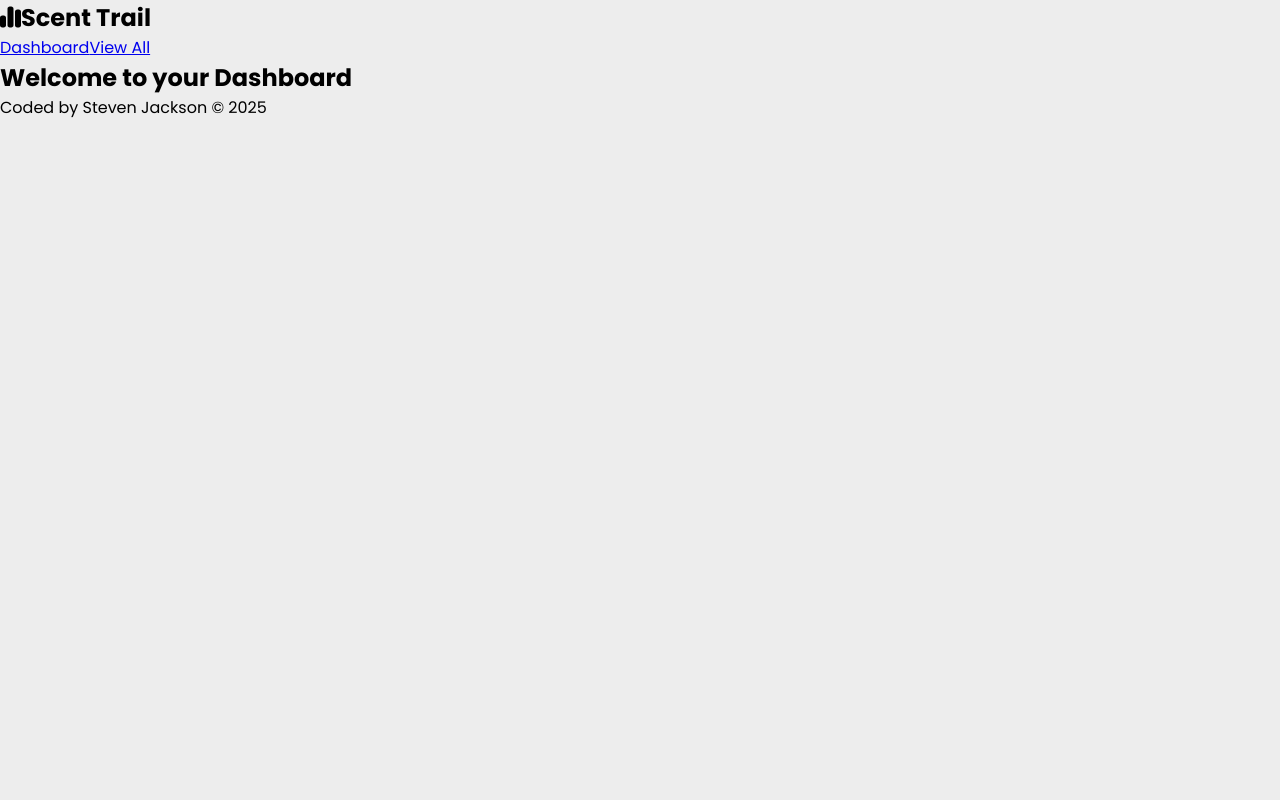
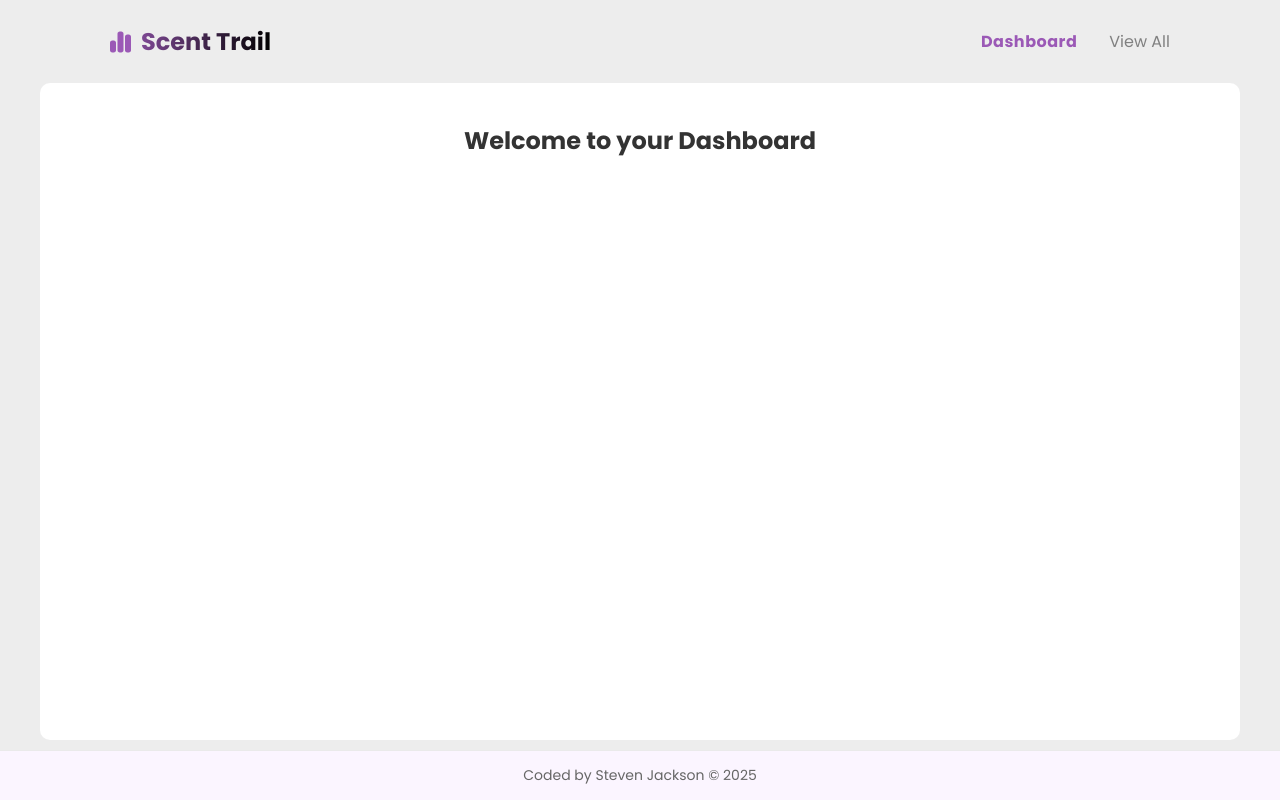
Before and after one commit to estibenjack/scent-trail, a React (Vite) app in the folder frontend/: page / in a window 1280 px wide. Built offline with nearby package versions, Linux system fonts and the light colour scheme.

Commit message:
Add modal to add and edit

```diff
--- a/frontend/src/App.css
+++ b/frontend/src/App.css
@@ -1,26 +1,41 @@
-* {
+/* BASE STYLES */
+*,
+*::before,
+*::after {
   margin: 0;
   padding: 0;
   box-sizing: border-box;
 }
 
+html,
+body {
+  height: 100%;
+  margin: 0;
+  padding: 0;
+}
+
 body {
   font-family: "Poppins", serif;
-  min-height: 100vh;
+  display: flex;
+  flex-direction: column;
+  min-height: 100%;
+}
+
+#root {
+  height: 100%;
   display: flex;
   flex-direction: column;
 }
 
-main {
-  flex: 1;
-
+/* NAV STYLES */
 .nav-container {
   display: flex;
-  flex-direction: column;
-  justify-content: center;
+  justify-content: space-between;
   align-items: center;
-  border: 1px solid red;
-  padding: 8px;
+  padding: 8px 70px;
+  max-width: 1200px;
+  margin: 16px auto;
+  width: calc(100% - 60px);
 }
 
 .nav-title {
@@ -32,7 +47,6 @@ main {
   display: inline-flex;
   align-items: center;
   gap: 10px;
-  padding: 8px 0 14px 0;
 }
 
 .nav-title-icon {
@@ -41,97 +55,322 @@ main {
 
 .nav-links {
   display: flex;
-  gap: 42px;
+  gap: 32px;
 }
 
-/* PERFUME CARD */
-.perfume-card {
-  background-color: #fff; /* White background */
-  border-radius: 8px; /* Rounded corners */
-  box-shadow: 0 4px 8px rgba(0, 0, 0, 0.1); /* Light shadow for depth */
-  padding: 20px; /* Padding inside the card */
-  margin: 10px; /* Margin between cards */
-  width: 250px; /* Set card width */
-  transition: transform 0.3s ease, box-shadow 0.3s ease; /* Smooth hover effects */
+.nav-link {
+  text-decoration: none;
+  font-size: 16px;
+  color: grey;
+  transition: color 0.3s ease;
 }
 
-.perfume-card:hover {
-  transform: translateY(-5px); /* Slight lift effect on hover */
-  box-shadow: 0 8px 16px rgba(0, 0, 0, 0.15); /* Darker shadow on hover */
+.nav-link.active {
+  color: #9b59b6;
+  font-weight: bold;
+  letter-spacing: 0.5px;
 }
 
-.perfume-card h4 {
-  font-size: 18px;
-  color: #333; /* Dark text color */
-  margin-bottom: 8px; /* Space between title and content */
-  font-weight: bold;
+/* PAGE CONTAINER STYLING */
+.page-container {
+  flex-grow: 1;
+  padding: 20px;
+  margin: 0 auto;
+  max-width: 1200px;
+  background-color: #ffffff;
+  border-radius: 10px;
+  width: calc(100% - 60px);
 }
 
-.perfume-card p {
-  font-size: 14px; /* Slightly smaller text */
-  color: #555; /* Lighter text color for paragraph */
-  margin: 4px 0; /* Spacing between paragraphs */
+.page-container .title {
+  text-align: center;
+  font-size: 24px;
+  font-weight: bold;
+  color: #333;
 }
 
-.perfume-card p:first-child {
-  margin-top: 0; /* Remove top margin from the first paragraph */
+/* DASHBOARD */
+.dashboard-container {
+  padding: 20px;
 }
 
-.perfume-card p:last-child {
-  margin-bottom: 0; /* Remove bottom margin from the last paragraph */
-}
-
-/* Optional: Add some spacing around the whole card */
-.perfume-card-container {
-  display: flex;
-  flex-wrap: wrap;
-  justify-content: space-around; /* To evenly distribute cards */
-  gap: 20px; /* Space between cards */
-}
-
-/*CARD GRID*/
-
+/* VIEW ALL */
 .view-all-container {
   padding: 20px;
-  max-width: 1200px; /* Optional: max-width for better layout on large screens */
-  margin: 0 auto; /* Centers the container horizontally */
+  max-width: 1200px;
+  margin: 0 auto;
 }
 
 .view-all-container .title {
   font-size: 24px;
   font-weight: bold;
   margin-bottom: 20px;
-  text-align: center; /* Centers the title */
+  text-align: center;
   color: #333;
 }
 
-/* The grid container that holds the perfume cards */
+/* ADD BTN */
+.add-btn {
+  background: linear-gradient(135deg, #9b59b6, #8e44ad);
+  border: none;
+  color: white;
+  font-size: 16px;
+  font-weight: bold;
+  padding: 12px 24px;
+  margin: 12px;
+  border-radius: 50px;
+  box-shadow: 0 6px 15px rgba(155, 89, 182, 0.4);
+  cursor: pointer;
+  transition: all 0.3s ease;
+}
+
+.add-btn:hover {
+  background: linear-gradient(135deg, #8e44ad, #9b59b6);
+  box-shadow: 0 10px 20px rgba(155, 89, 182, 0.6);
+}
+
+/* PERFUME CARD STYLES */
+.perfume-card {
+  background-color: #fbf5ff;
+  border-radius: 8px;
+  box-shadow: 0 4px 8px rgba(0, 0, 0, 0.1);
+  padding: 20px;
+  margin: 10px;
+  width: 250px;
+  transition: transform 0.3s ease, box-shadow 0.3s ease;
+  position: relative;
+}
+
+.perfume-card:hover {
+  transform: translateY(-2px);
+  box-shadow: 0 8px 16px rgba(0, 0, 0, 0.15);
+}
+
+.perfume-card h4 {
+  font-size: 18px;
+  color: #333;
+  font-weight: bold;
+  /* padding-top: 5px; */
+}
+
+.perfume-card h5 {
+  font-weight: normal;
+  font-style: italic;
+  margin-bottom: 10px;
+}
+
+.perfume-card p {
+  font-size: 14px;
+  color: #555;
+  margin: 4px 0;
+}
+
+.perfume-card p:first-child {
+  margin-top: 0;
+}
+
+.perfume-card p:last-child {
+  margin-bottom: 0;
+}
+
+/* CARD BTNS */
+.card-actions {
+  position: absolute;
+  top: 6px;
+  right: 8px;
+  display: flex;
+  gap: 8px;
+}
+
+.card-edit-btn,
+.card-del-btn {
+  background: transparent;
+  border: none;
+  font-size: 18px;
+  cursor: pointer;
+  color: #9b59b6;
+  opacity: 0;
+  transition: opacity 0.2s ease-in-out;
+}
+
+.perfume-card:hover .card-edit-btn,
+.perfume-card:hover .card-del-btn {
+  opacity: 1;
+}
+
+/* CARD GRID */
+.perfume-card-container {
+  display: flex;
+  flex-wrap: wrap;
+  justify-content: space-around;
+  gap: 20px;
+}
+
 .perfume-grid {
   display: grid;
-  grid-template-columns: repeat(
-    auto-fill,
-    minmax(250px, 1fr)
-  ); /* Responsive grid */
-  gap: 20px; /* Space between the cards */
-  justify-items: center; /* Center cards inside each grid item */
+  grid-template-columns: repeat(auto-fill, minmax(250px, 1fr));
+  gap: 20px;
+  justify-items: center;
 }
 
-/* Optional: Add more responsive rules */
+/* MODAL */
+.modal-overlay {
+  position: fixed;
+  top: 0;
+  left: 0;
+  right: 0;
+  bottom: 0;
+  background-color: rgba(0, 0, 0, 0.5);
+  display: flex;
+  justify-content: center;
+  align-items: center;
+  z-index: 1000;
+}
+
+.modal-content {
+  background: white;
+  padding: 24px;
+  border-radius: 8px;
+  width: 90%;
+  max-width: 500px;
+}
+
+/* FORM ELEMENTS */
+.form-group {
+  margin-bottom: 20px;
+}
+
+.form-group label {
+  display: block;
+  margin-bottom: 8px;
+}
+
+.form-group input,
+.form-group select {
+  width: 100%;
+  padding: 8px;
+  border: 1px solid #ddd;
+  border-radius: 4px;
+}
+
+.form-group .cb-input {
+  width: 40%;
+  padding: 8px;
+  border: 1px solid #ddd;
+  border-radius: 4px;
+}
+
+.season-grid {
+  display: grid;
+  grid-template-columns: repeat(2, 1fr);
+  gap: 16px;
+  margin-top: 8px;
+  justify-content: center;
+  align-items: center;
+}
+
+.checkbox-label {
+  display: flex;
+  align-items: center;
+  gap: 8px;
+}
+
+/* BUTTONS */
+.button-group {
+  display: flex;
+  gap: 12px;
+  margin-top: 24px;
+}
+
+.btn-primary {
+  background-color: #8a2be2;
+  color: white;
+  border: none;
+  padding: 10px 20px;
+  border-radius: 4px;
+  cursor: pointer;
+  flex: 1;
+}
+
+.btn-primary:hover {
+  background-color: #7b1fa2;
+}
+
+.btn-secondary {
+  background-color: #e0e0e0;
+  color: #333;
+  border: none;
+  padding: 10px 20px;
+  border-radius: 4px;
+  cursor: pointer;
+  flex: 1;
+}
+
+.btn-secondary:hover {
+  background-color: #d0d0d0;
+}
+
+/* FOOTER STYLES */
+.footer {
+  padding: 14px 0;
+  text-align: center;
+  margin-top: 10px;
+  background-color: #fbf5ff;
+  border-top: 1px solid #eaeaea;
+}
+
+.footer p {
+  color: #666;
+  font-size: 14px;
+}
+
+/* MEDIA QUERIES */
 @media (max-width: 768px) {
+  .nav-container,
+  .page-container {
+    width: calc(100% - 60px);
+  }
+
+  .page-container {
+    padding: 15px;
+  }
+
+  .page-container .title {
+    font-size: 18px;
+  }
+
   .perfume-grid {
-    grid-template-columns: repeat(
-      auto-fill,
-      minmax(200px, 1fr)
-    ); /* Adjust for smaller screens */
+    grid-template-columns: 1fr;
+    gap: 15px;
   }
 }
 
 @media (max-width: 480px) {
-  .view-all-container {
-    padding: 10px; /* Reduce padding for smaller screens */
+  .season-grid {
+    grid-template-columns: 1fr;
+  }
+
+  .button-group {
+    flex-direction: column;
+  }
+}
+
+@media (max-width: 360px) {
+  .nav-container,
+  .page-container {
+    width: calc(100% - 20px);
+  }
+
+  .page-container {
+    padding: 10px;
+  }
+
+  .page-container .title {
+    font-size: 16px;
+    margin-bottom: 10px;
   }
 
   .perfume-grid {
-    grid-template-columns: 1fr; /* Stack cards in a single column on very small screens */
+    gap: 10px;
   }
 }
```
